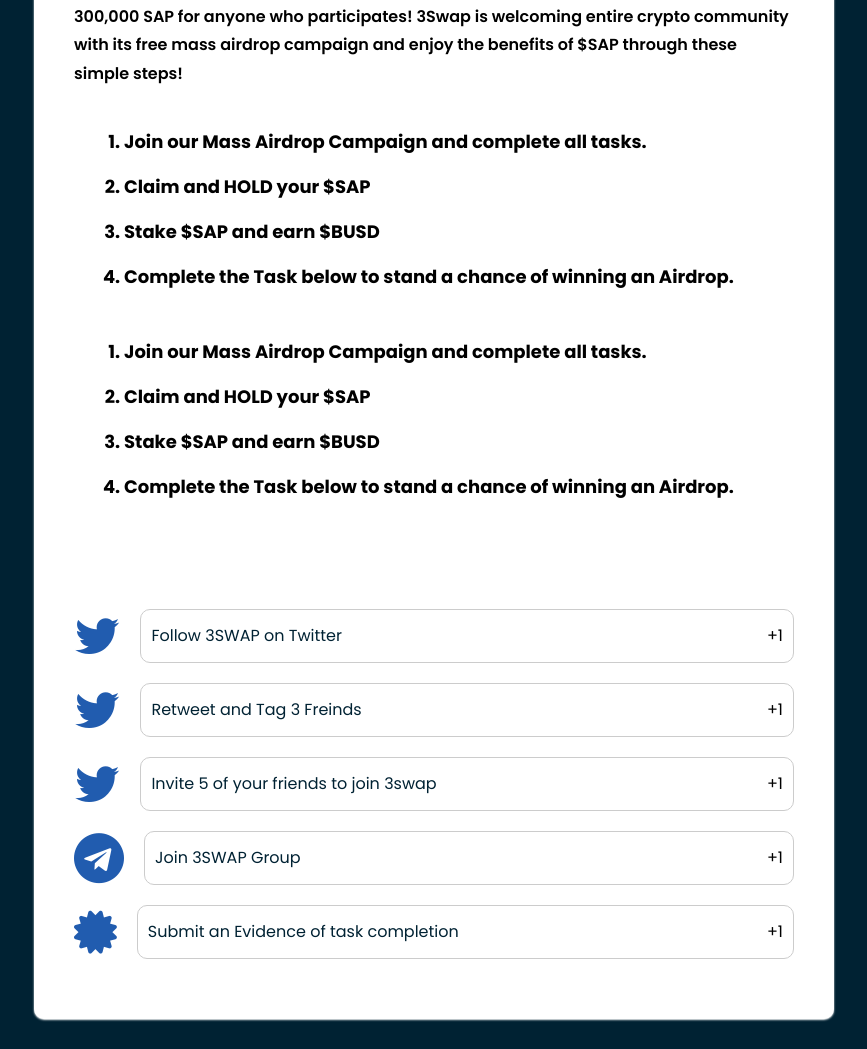
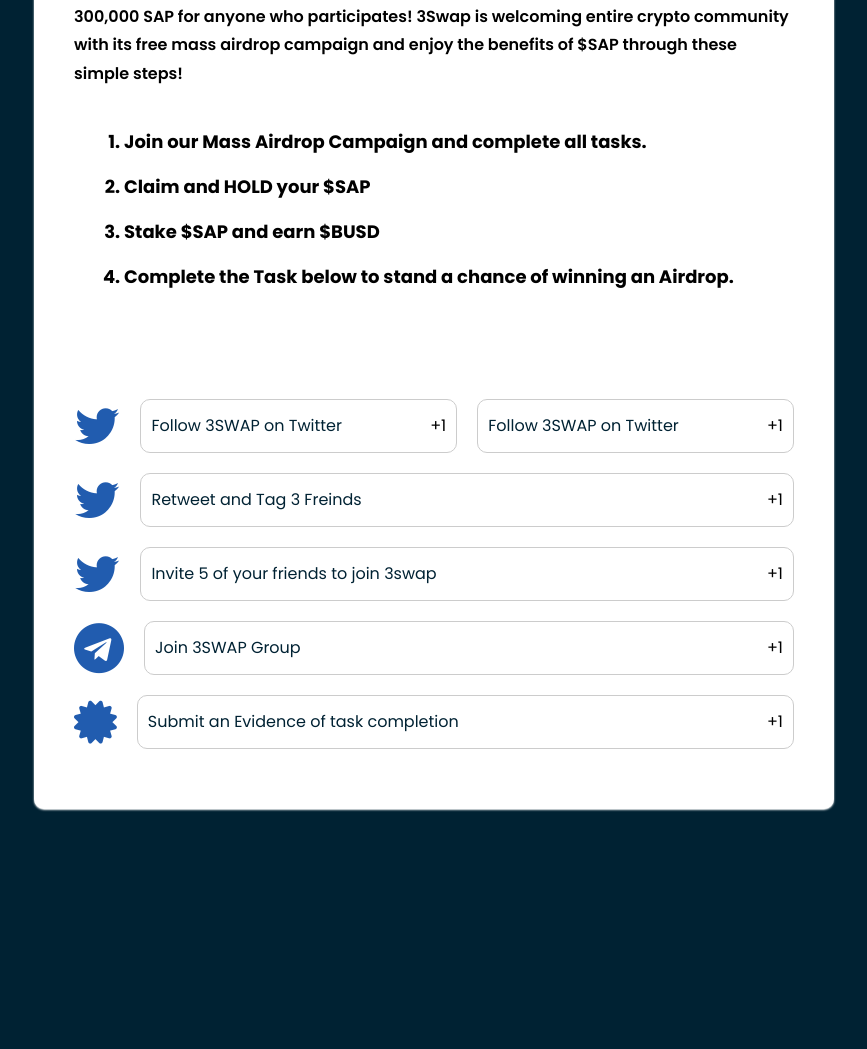
Before and after one commit to monarch619/airdrop_giveaway, a plain HTML site: page index.html in a window 1280 px wide. Shown: the part 660-1709 px from the top of the page, without its empty margins (206-1073 px from the left). After the commit the page ends 1499 px from the top, so only its background shows below. Drawn offline with Linux system fonts and the light colour scheme.

Commit message:
Update index.html

```diff
--- a/index.html
+++ b/index.html
@@ -42,15 +42,6 @@
               Complete the Task below to stand a chance of winning an Airdrop.
             </li>
           </ol>
-
-             <ol>
-            <li>Join our Mass Airdrop Campaign and complete all tasks.</li>
-            <li>Claim and HOLD your $SAP</li>
-            <li>Stake $SAP and earn $BUSD</li>
-            <li>
-              Complete the Task below to stand a chance of winning an Airdrop.
-            </li>
-          </ol>
         </div>
         <div class="bottom__wrapper">
           <div class="task__wrapper">
@@ -58,6 +49,13 @@
               <i class="fa fa-twitter" aria-hidden="true"></i>
             </div>
             <div class="task__content">
+              <a href="https://twitter.com/3swapdex" target="_blank"
+                ><span>Follow 3SWAP on Twitter</span></a
+              >
+              <span>+1</span>
+            </div>
+
+             <div class="task__content">
               <a href="https://twitter.com/3swapdex" target="_blank"
                 ><span>Follow 3SWAP on Twitter</span></a
               >
```
